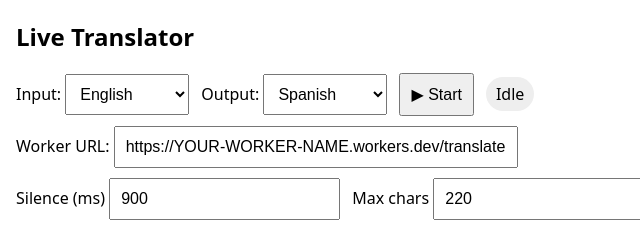
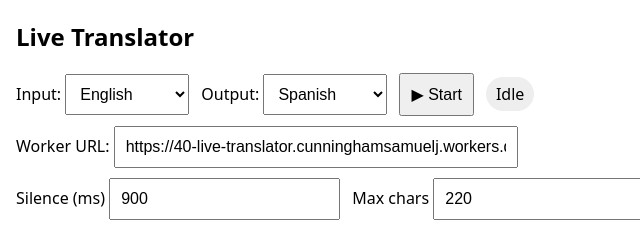
Before and after one commit to DragonRabbit300/4.0-Live-translator, a plain HTML site: page index.html in a window 1280 px wide. Shown: the top 236 px of the page, 0-640 px from the left. Drawn offline with Linux system fonts and the light colour scheme.

Commit message:
Update index.html

```diff
--- a/index.html
+++ b/index.html
@@ -54,7 +54,7 @@
 <div class="row" style="margin-top:10px;">
   <label>Worker URL:
     <input id="translateUrl" style="width:380px"
-      value="https://YOUR-WORKER-NAME.workers.dev/translate">
+      value="https://40-live-translator.cunninghamsamuelj.workers.dev/translate">
   </label>
 </div>
 
```
